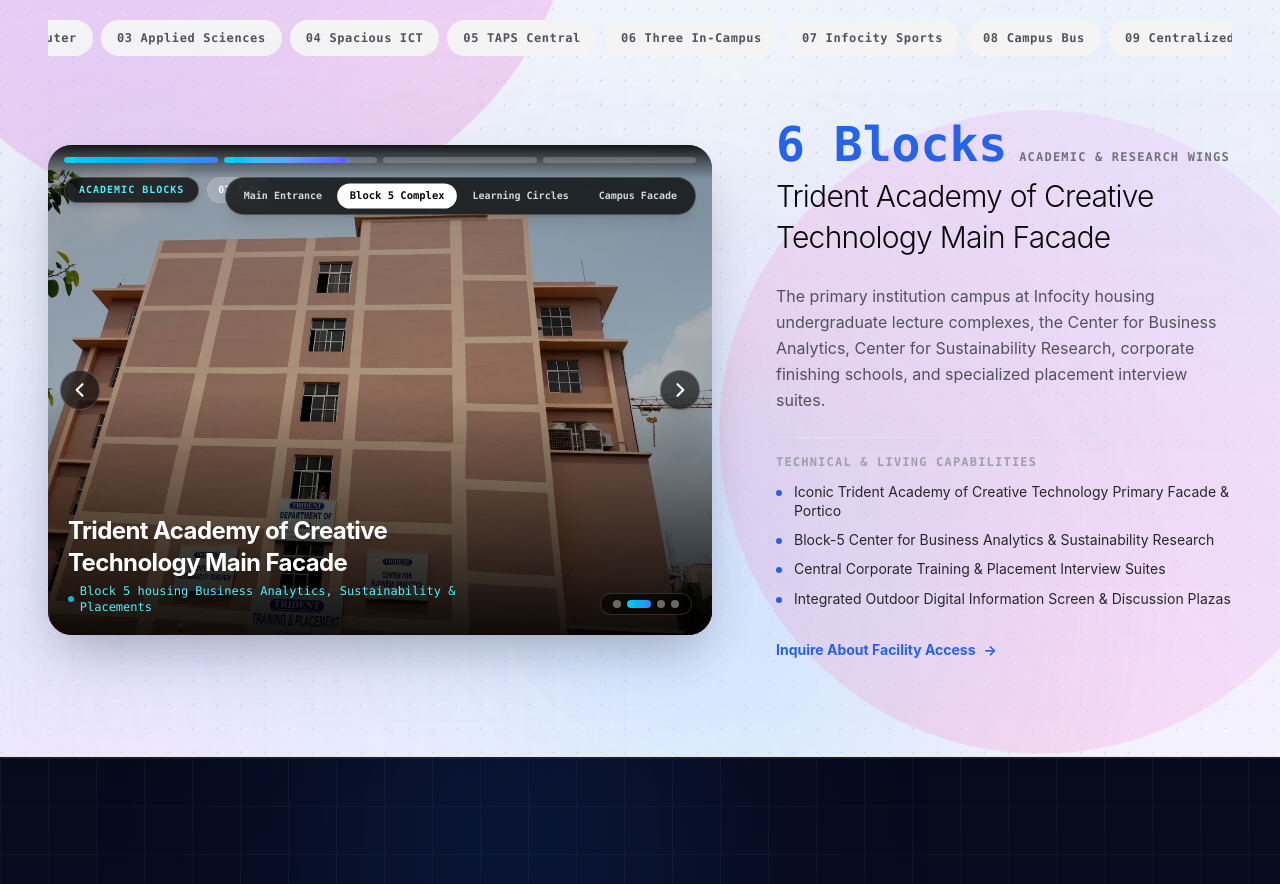
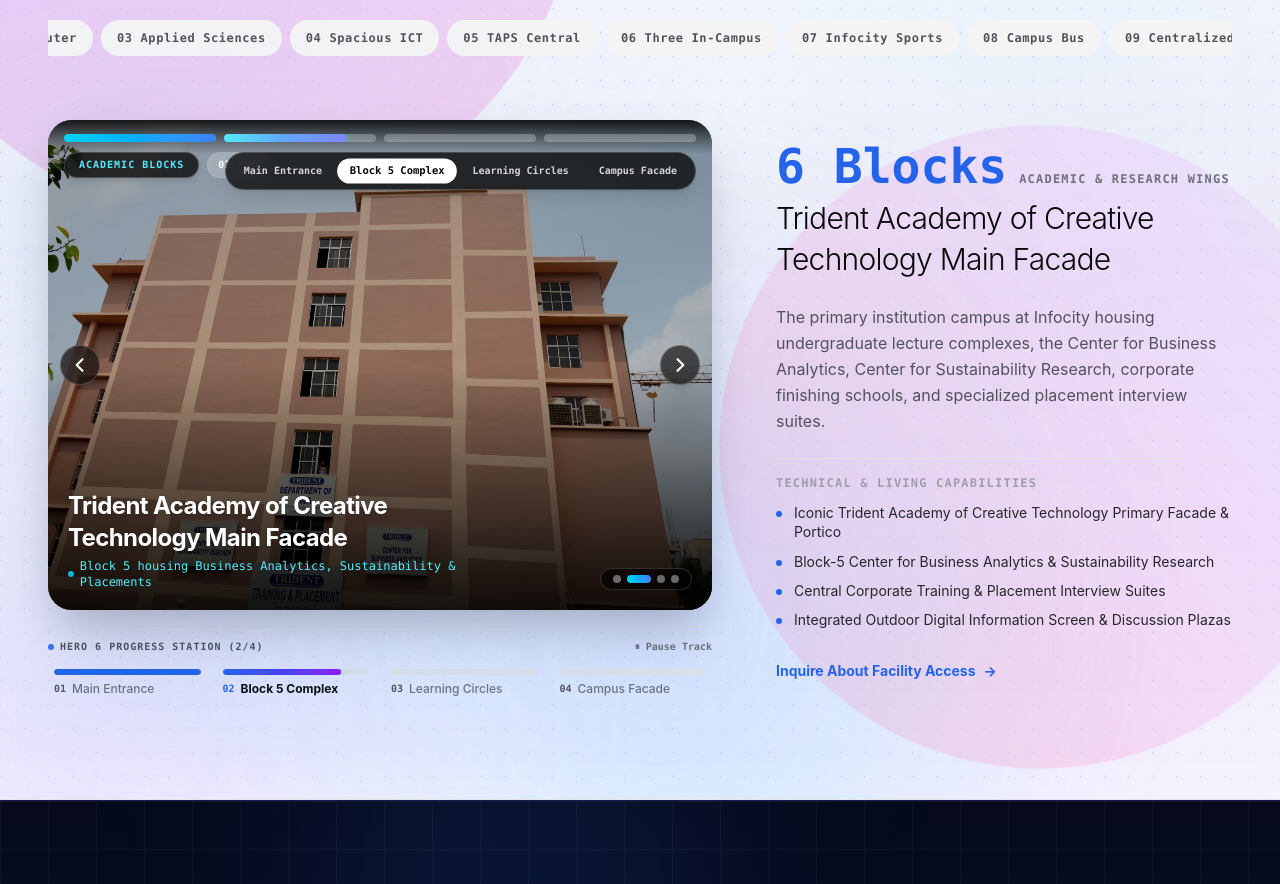
Before and after one commit to Anjali-Reddy07/taps.ac.in, a Next.js app: page /facilities in a window 1280 px wide. Shown: the part 1140-2024 px from the top of the page. Built offline with nearby package versions, Linux system fonts and the light colour scheme.

Commit message:
Add React Bits Pro Hero 6 multi-track progress station with live fill lines and 3D rotating carousel

```diff
--- a/app/facilities/page.tsx
+++ b/app/facilities/page.tsx
@@ -811,8 +811,8 @@ export default function FacilitiesPage() {
                     style={{ perspective: 1200 }}
                     className="relative h-72 sm:h-96 lg:h-[490px] w-full rounded-3xl overflow-hidden shadow-2xl bg-zinc-950 select-none group/slider"
                   >
-                    {/* Hero 6 Signature Multi-Segment Progress Line */}
-                    <div className="absolute top-0 left-0 right-0 z-30 flex items-center gap-1.5 px-4 pt-3 pb-4 bg-gradient-to-b from-black/85 via-black/40 to-transparent">
+                    {/* Hero 6 Signature Multi-Segment Progress Line (Top Track) */}
+                    <div className="absolute top-0 left-0 right-0 z-30 flex items-center gap-2 px-4 pt-3.5 pb-3 bg-gradient-to-b from-black/85 via-black/40 to-transparent">
                       {currentFacilityGallery.map((_, sIdx) => {
                         const isPast = sIdx < safeStudioIndex;
                         const isCurrent = sIdx === safeStudioIndex;
@@ -824,7 +824,7 @@ export default function FacilitiesPage() {
                               setStudioSlideDirection(sIdx > safeStudioIndex ? 1 : -1);
                               setCurrentStudioImageIndex(sIdx);
                             }}
-                            className="group/segment relative flex-1 h-1.5 rounded-full overflow-hidden bg-white/20 hover:bg-white/40 transition-colors cursor-pointer"
+                            className="group/segment relative flex-1 h-2 rounded-full overflow-hidden bg-white/25 hover:bg-white/45 transition-colors cursor-pointer"
                             aria-label={`Jump to slide ${sIdx + 1}`}
                           >
                             {isPast && (
@@ -836,7 +836,7 @@ export default function FacilitiesPage() {
                                 initial={{ width: "0%" }}
                                 animate={{ width: isStudioAutoPlaying ? "100%" : "60%" }}
                                 transition={{ duration: 3.5, ease: "linear" }}
-                                className="h-full bg-gradient-to-r from-cyan-400 via-blue-400 to-indigo-500 rounded-full shadow-[0_0_10px_rgba(34,211,238,0.9)]"
+                                className="h-full bg-gradient-to-r from-cyan-300 via-blue-400 to-indigo-400 rounded-full shadow-[0_0_12px_rgba(34,211,238,1)]"
                               />
                             )}
                           </button>
@@ -1010,6 +1010,72 @@ export default function FacilitiesPage() {
                       )}
                     </div>
                   </div>
+
+                  {/* React Bits Pro "Hero 6" Multi-Track Segmented Progress Station */}
+                  {currentFacilityGallery.length > 1 && (
+                    <div className="mt-4 pt-3 border-t border-zinc-200/80">
+                      <div className="flex items-center justify-between mb-2">
+                        <span className="text-[10px] font-mono font-bold uppercase tracking-widest text-zinc-600 flex items-center gap-1.5">
+                          <span className="w-1.5 h-1.5 rounded-full bg-blue-600 animate-pulse" />
+                          Hero 6 Progress Station ({safeStudioIndex + 1}/{currentFacilityGallery.length})
+                        </span>
+                        <button
+                          type="button"
+                          onClick={() => setIsStudioAutoPlaying(!isStudioAutoPlaying)}
+                          className="text-[10px] font-mono font-semibold text-zinc-500 hover:text-zinc-800 transition-colors flex items-center gap-1 cursor-pointer"
+                        >
+                          <span>{isStudioAutoPlaying ? "⏸ Pause Track" : "▶ Resume Auto"}</span>
+                        </button>
+                      </div>
+
+                      <div className="grid grid-cols-2 sm:grid-cols-4 gap-2.5">
+                        {currentFacilityGallery.map((slide, sIdx) => {
+                          const isPast = sIdx < safeStudioIndex;
+                          const isCurrent = sIdx === safeStudioIndex;
+                          return (
+                            <button
+                              key={slide.label + sIdx}
+                              type="button"
+                              onClick={() => {
+                                setStudioSlideDirection(sIdx > safeStudioIndex ? 1 : -1);
+                                setCurrentStudioImageIndex(sIdx);
+                              }}
+                              className="text-left group/track p-1.5 rounded-lg hover:bg-zinc-50 transition-colors cursor-pointer"
+                            >
+                              {/* Hero 6 Track Progress Line */}
+                              <div className="h-1.5 w-full bg-zinc-200 rounded-full overflow-hidden mb-1.5">
+                                {isPast && (
+                                  <div className="h-full w-full bg-blue-600 rounded-full" />
+                                )}
+                                {isCurrent && (
+                                  <motion.div
+                                    key={`sub-progress-${activeFacilityId}-${safeStudioIndex}`}
+                                    initial={{ width: "0%" }}
+                                    animate={{ width: isStudioAutoPlaying ? "100%" : "60%" }}
+                                    transition={{ duration: 3.5, ease: "linear" }}
+                                    className="h-full bg-gradient-to-r from-blue-600 via-indigo-600 to-purple-600 rounded-full shadow-[0_0_8px_rgba(59,130,246,0.6)]"
+                                  />
+                                )}
+                              </div>
+                              {/* Track Index and Slide Label */}
+                              <div className="flex items-center gap-1.5">
+                                <span className={`text-[10px] font-mono font-bold transition-colors ${
+                                  isCurrent ? "text-blue-600" : "text-zinc-600 group-hover/track:text-zinc-600"
+                                }`}>
+                                  0{sIdx + 1}
+                                </span>
+                                <span className={`text-xs truncate transition-colors ${
+                                  isCurrent ? "text-zinc-950 font-bold" : "text-zinc-500 group-hover/track:text-zinc-700 font-medium"
+                                }`}>
+                                  {slide.label}
+                                </span>
+                              </div>
+                            </button>
+                          );
+                        })}
+                      </div>
+                    </div>
+                  )}
                 </div>
 
                 {/* Narrative Half: Open Typography & Floating Specifications */}
```
